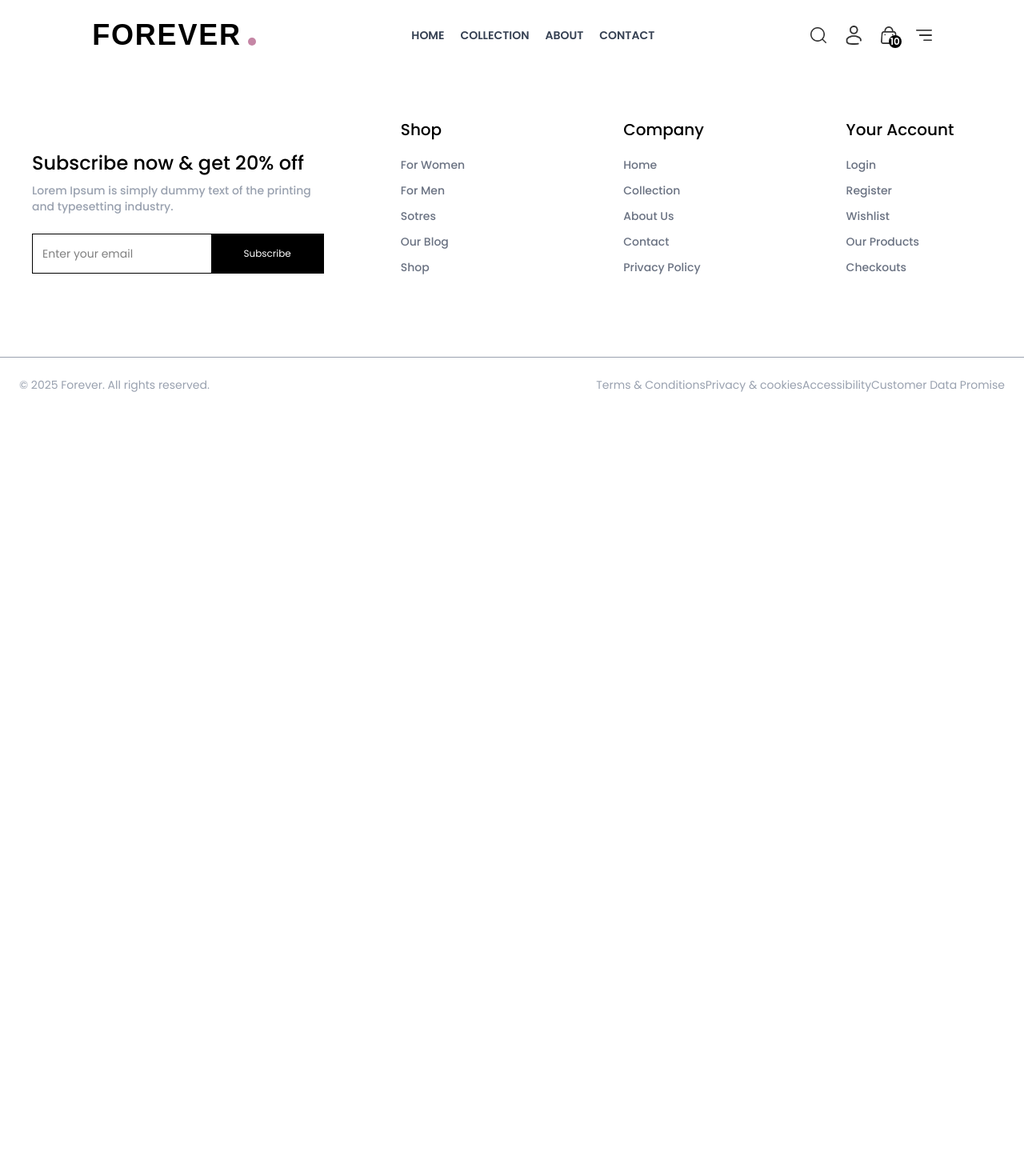
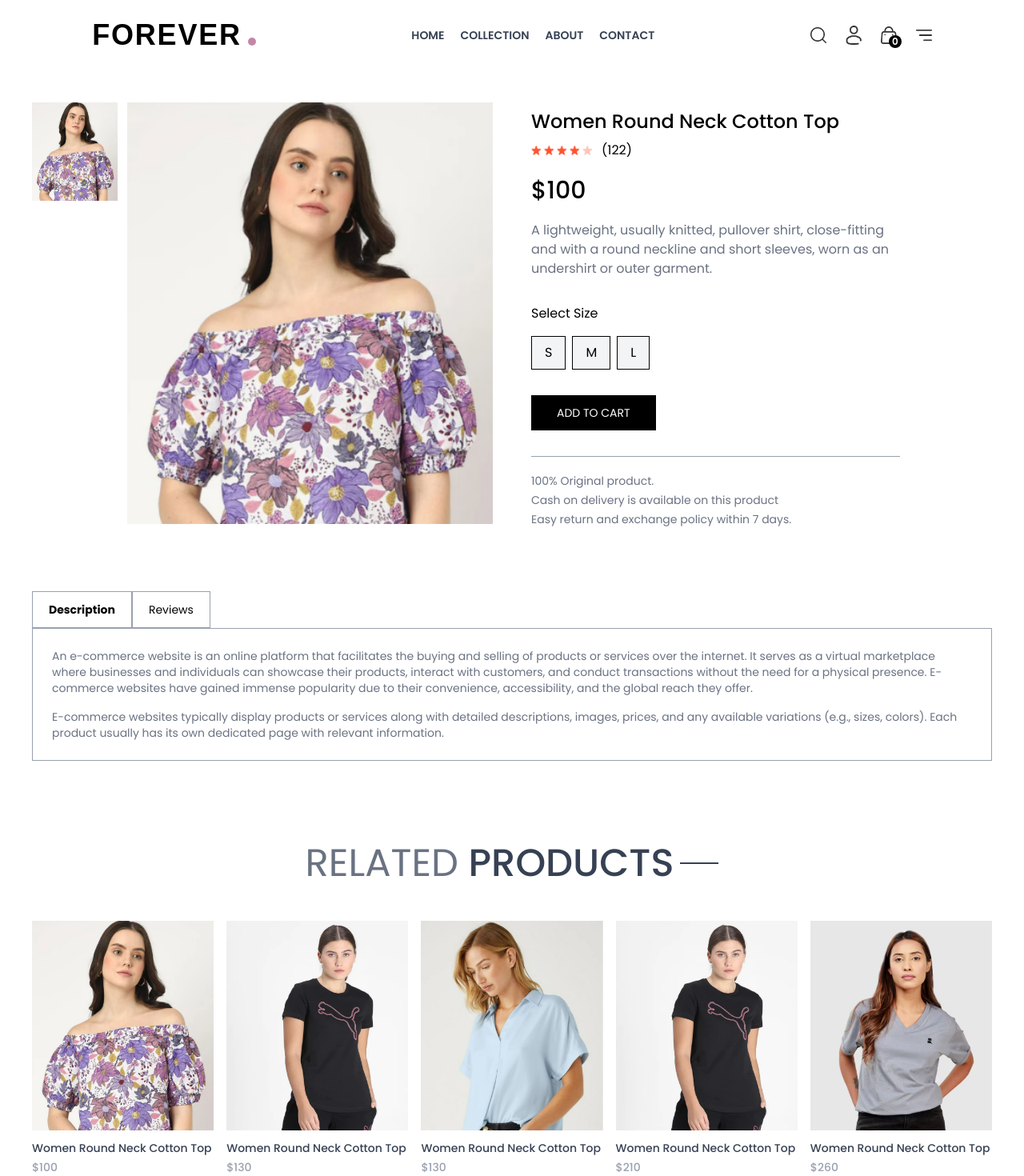
Before and after one commit to papichulo2021/Clothes-Store, a React (Vite) app: page /product/aaaaa in a window 1280 px wide. Shown: the top 1470 px of the page at 80% size. Before the commit the page ends 800 px from the top, so only its background shows below. Built offline with nearby package versions, Linux system fonts and the light colour scheme; a web font is replaced by a local one.

Commit message:
Collection Page

```diff
--- a/package.json
+++ b/package.json
@@ -16,6 +16,7 @@
     "react": "^19.0.0",
     "react-dom": "^19.0.0",
     "react-icons": "^5.5.0",
+    "react-inner-image-zoom": "^3.0.2",
     "react-router-dom": "^7.3.0",
     "react-toastify": "^11.0.5",
     "react-transition-group": "^4.4.5",
--- a/src/App.jsx
+++ b/src/App.jsx
@@ -11,12 +11,15 @@
 import About from './pages/About';
 import Navbar from './components/Navbar';
 import Footer from './components/Footer';
+import { ToastContainer, toast } from 'react-toastify';
+
 
 function App() {
 
   return (
     <div className=''>
       <div className='px-4 sm:px-[5vw] md:px-[7vw] lg:px-[9vw]'>
+        <ToastContainer />
         <Navbar />
       </div>
       <Routes>
--- a/src/components/Navbar.jsx
+++ b/src/components/Navbar.jsx
@@ -1,12 +1,14 @@
-import React, { useState } from 'react';
+import React, { useContext, useState } from 'react';
 import { NavLink } from 'react-router-dom';
 import { assets } from '../assets/assets';
+import { ShopContext } from '../context/ShopContext';
 import Sidebar from './Sidebar';
 import SidebarMobile from './SidebarMobile';
 
 function Navbar() {
   const [sidebarOpen, setSidebarOpen] = useState(false);
   const [sidebarMobileOpen, setSidebarMobileOpen] = useState(false);
+  const {getCartCount} = useContext(ShopContext);
 
   const toggleSidebar = () => {
     setSidebarOpen(prevState => !prevState);
@@ -55,7 +57,7 @@
           <img src={assets.cart_icon} className='w-5 cursor-pointer' alt="" />
           {/* Notification Badge at Bottom-Right */}
           <p className='absolute bottom-[-5px] right-[-6px] w-4 h-4 text-xs font-semibold text-white bg-black rounded-full flex justify-center items-center'>
-            10
+            {getCartCount()}
           </p>
         </NavLink>
         {/* Menu Icon for Desktop */}
--- /dev/null
+++ b/src/components/RelatedProduct.jsx
@@ -0,0 +1,39 @@
+import React, { useContext, useEffect, useState } from 'react'
+import { ShopContext } from '../context/ShopContext';
+import ProductItem from '../components/ProductItem';
+import Title from '../components/Title';
+
+function RelatedProduct({category, subCategory}) {
+  const { products } = useContext(ShopContext);
+  const [related, setRelated] = useState([]);
+
+  useEffect(()=>{
+    if(products.length > 0){
+
+        let productsCopy = products.slice();
+
+        productsCopy = productsCopy.filter((item) => category === item.category);
+        productsCopy = productsCopy.filter((item) => subCategory === item.subCategory);
+
+        setRelated(productsCopy.slice(0,5));
+    }
+
+  },[products])
+
+return (
+    <div className='my-24'>
+        <div className='text-center text-3xl py-2'>
+            <Title text1={'Related'} text2={'Products'}/>
+        </div>
+
+        <div className='grid grid-cols-2 sm:grid-cols-3 md:grid-cols-4 lg:grid-cols-5 gap-4 gap-y-6'>
+            {related.map((item,index)=>(
+                <ProductItem key={index} id={item._id} name={item.name} price={item.price} image={item.image} />
+            ))}
+        </div>
+
+    </div>
+  )
+}
+
+export default RelatedProduct
--- a/src/context/ShopContext.jsx
+++ b/src/context/ShopContext.jsx
@@ -1,4 +1,5 @@
-import { createContext } from "react";
+import { createContext, useEffect, useState } from "react";
+import { toast } from "react-toastify";
 import { products } from "../assets/assets";
 
 export const ShopContext = createContext();
@@ -6,10 +7,51 @@
 const ShopContextProvider = ({children}) => {
     const currency = '$';
     const delivery_fee = 10;
+    const [cartItems, setCartItems] = useState({});
+
+
+    const addToCart = async (itemId, size) => {
+        if(!size) {
+            toast.error('Select Product Size');
+            return
+        }
+
+        let cartData = structuredClone(cartItems);
+
+        if(cartData[itemId]){
+            if(cartData[itemId][size]){
+                cartData[itemId][size] +=1 ;
+            }
+            else {
+                cartData[itemId][size] = 1;
+            }
+        }else{
+            cartData[itemId] = {};
+            cartData[itemId][size] = 1;
+        }
+        setCartItems(cartData);
+    }
+
+    const getCartCount = () => {
+        let totalCount = 0;
+
+        // Loop over cartItems
+        for (const itemId in cartItems) {
+            const sizes = cartItems[itemId];
+
+            // Loop over each size for the given itemId
+            for (const size in sizes) {
+                totalCount += sizes[size];  // Add the quantity of each size to the total count
+            }
+        }
+
+        return totalCount;
+    };
 
 
     const value = {
-        products , currency, delivery_fee
+        products , currency, delivery_fee,cartItems,addToCart,
+        getCartCount
 
     }
 
--- a/src/index.css
+++ b/src/index.css
@@ -54,3 +54,9 @@
 .hero-swiper .swiper-button-prev:hover {
   color: black; /* Color when hovered */
 }
+
+/* Hide scrollbar */
+
+::-webkit-scrollbar{
+  display: none;
+}
--- a/src/pages/Product.jsx
+++ b/src/pages/Product.jsx
@@ -1,30 +1,99 @@
 import React, { useContext, useEffect, useState } from 'react'
 import { useParams } from 'react-router-dom'
+import { assets } from '../assets/assets';
+import RelatedProduct from '../components/RelatedProduct';
 import { ShopContext } from '../context/ShopContext';
 
 function Product() {
   const {productId} = useParams()
-  const {products} = useContext(ShopContext);
+  const {products, currency, addToCart} = useContext(ShopContext);
   const [productData, setProductData] = useState(false);
+  const [image, setImage] = useState('');
+  const [size, setSize] = useState('');
+
 
   const fetchProductData = async () => {
-    products.map((item)=>{
-      if(item._id === productId) {
-        setProductData(item)
-
-      }
-    })
+     products.map((item)=>{
+        if(item._id === productId){
+          setProductData(item)
+          setImage(item.image[0])
+          return null;
+        }
+     })
   }
 
-  useEffect(()=>{
+  useEffect(() => {
     fetchProductData();
   },[productId, products])
 
-  return (
-    <div>
+
+  return productData ? (
+    <div className='mx-10  pt-10 transition-opacity ease-in duration-500 opacity-100'>
+      {/* Product Data */}
+      <div className='flex gap-12 sm:gap-12 flex-col sm:flex-row'>
+
+        {/* Product Images */}
+        <div className='flex-1 flex flex-col-reverse gap-3 sm:flex-row'>
+          <div className='flex sm:flex-col overflow-x-auto sm:overflow-y-scroll justify-between sm:justify-normal sm:w-[18.7%] w-full'>
+          {
+            productData.image.map((item,index) => (
+              <img onClick={()=>setImage(item)} src={item} key={index} className='w-[24%] sm:w-full sm:mb-3 flex-shrink-0 cursor-pointer'></img>
+            ))
+          }
+          </div>
+          <div className='w-full sm:w-[80%]'>
+            <img className='w-full h-auto' src={image} alt="" />
+          </div>
+        </div>
+
+        {/*  - - - -  Product Info - - - - - -  */}
+        <div className='flex-1'>
+          <h1 className='font-medium text-2xl mt-2'>{productData.name}</h1>
+          <div className='flex items-center gap-1 mt-2'>
+            <img src={assets.star_icon} alt="" className="w-3 5" />
+            <img src={assets.star_icon} alt="" className="w-3 5" />
+            <img src={assets.star_icon} alt="" className="w-3 5" />
+            <img src={assets.star_icon} alt="" className="w-3 5" />
+            <img src={assets.star_dull_icon} alt="" className="w-3 5" />
+            <p className='pl-2'>(122)</p>
+          </div>
+          <p className='mt-5 text-3xl font-medium'>{currency}{productData.price}</p>
+          <p className='mt-5 text-gray-500 md:w-4/5'>{productData.description}</p>
+          {/* Select */}
+          <div className='flex flex-col gap-4 my-8'>
+            <p className=''>Select Size</p>
+              <div className='flex gap-2'>
+                {productData.sizes.map((item,index)=>(
+                  <button onClick={()=>setSize(item)} className={`border py-2 px-4 bg-gray-100 ${item === size ? 'border-orange-500' : ''}`} key={index}>{item}</button>
+                ))}
+              </div>
+          </div>
+          <button onClick={()=>addToCart(productData._id,size)} className='bg-black text-white px-8 py-3 text-sm active:bg-gray-700'>ADD TO CART</button>
+          <hr  className='mt-8 sm:w-4/5 border-gray-400'/>
+          <div className='text-sm text-gray-500 mt-5 flex flex-col gap-1'>
+            <p>100% Original product.</p>
+            <p>Cash on delivery is available on this product</p>
+            <p>Easy return and exchange policy within 7 days.</p>
+          </div>
+        </div>
+      </div>
+      {/* Description and review Section */}
+      <div className='mt-20'>
+        <div className='flex'>
+            <b className='border border-gray-400 px-5 py-3 text-sm'>Description</b>
+            <p className='border border-gray-400 px-5 py-3 text-sm'>Reviews</p>
+        </div>
+        <div className='flex flex-col gap-4 border border-gray-400 px-6 py-6 text-sm text-gray-500'>
+          <p>An e-commerce website is an online platform that facilitates the buying and selling of products or services over the internet. It serves as a virtual marketplace where businesses and individuals can showcase their products, interact with customers, and conduct transactions without the need for a physical presence. E-commerce websites have gained immense popularity due to their convenience, accessibility, and the global reach they offer.</p>
+          <p>E-commerce websites typically display products or services along with detailed descriptions, images, prices, and any available variations (e.g., sizes, colors). Each product usually has its own dedicated page with relevant information.</p>
+        </div>
+      </div>
+
+      {/*  - - - - - - display related products - - - --  --  */}
+      <RelatedProduct category={productData.category} subCategory={productData.subCategory} />
 
     </div>
-  )
+  ) : <div className='opacity-0'></div>
 }
 
 export default Product
```
Also changed, not shown: 1 other file (tests, documents, lock files or other folders).
